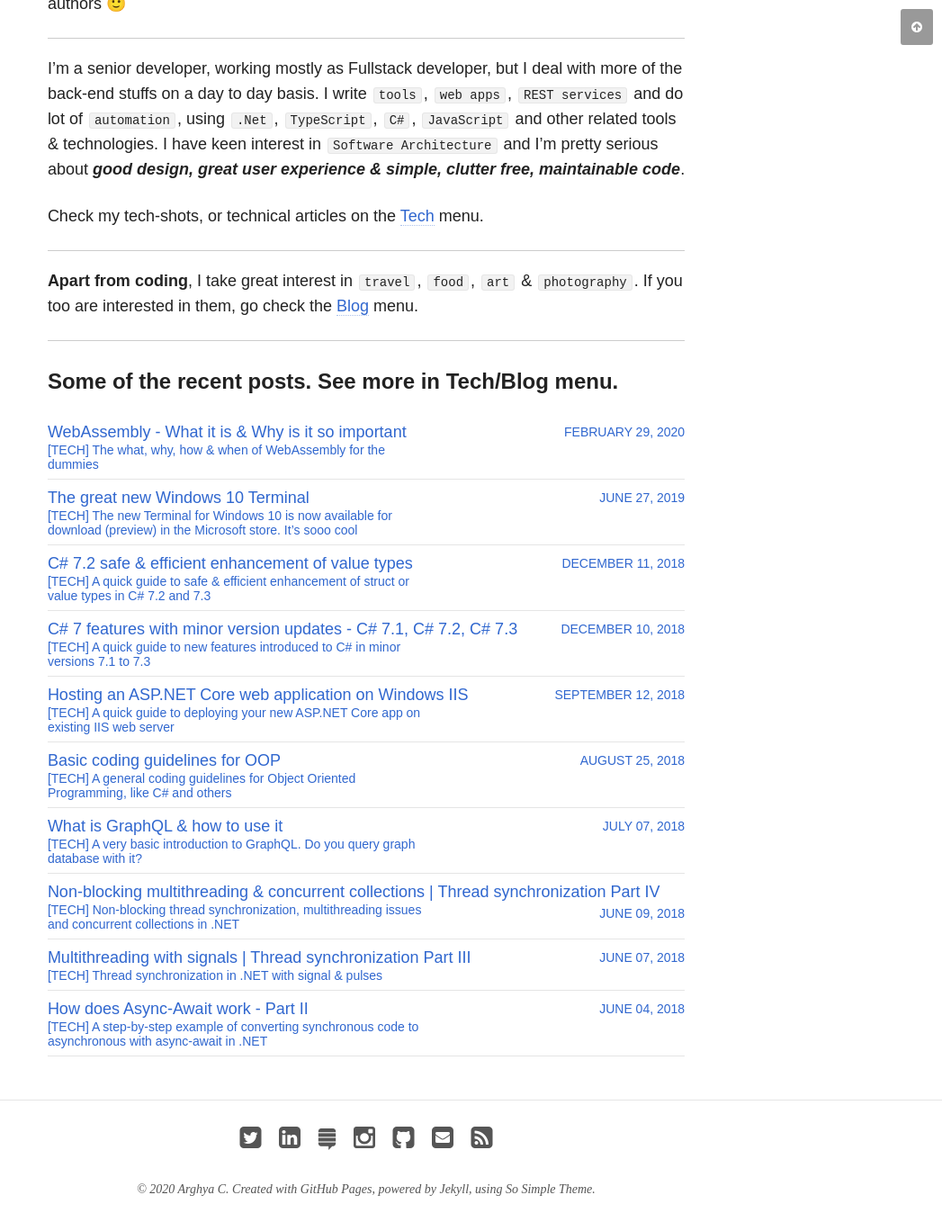
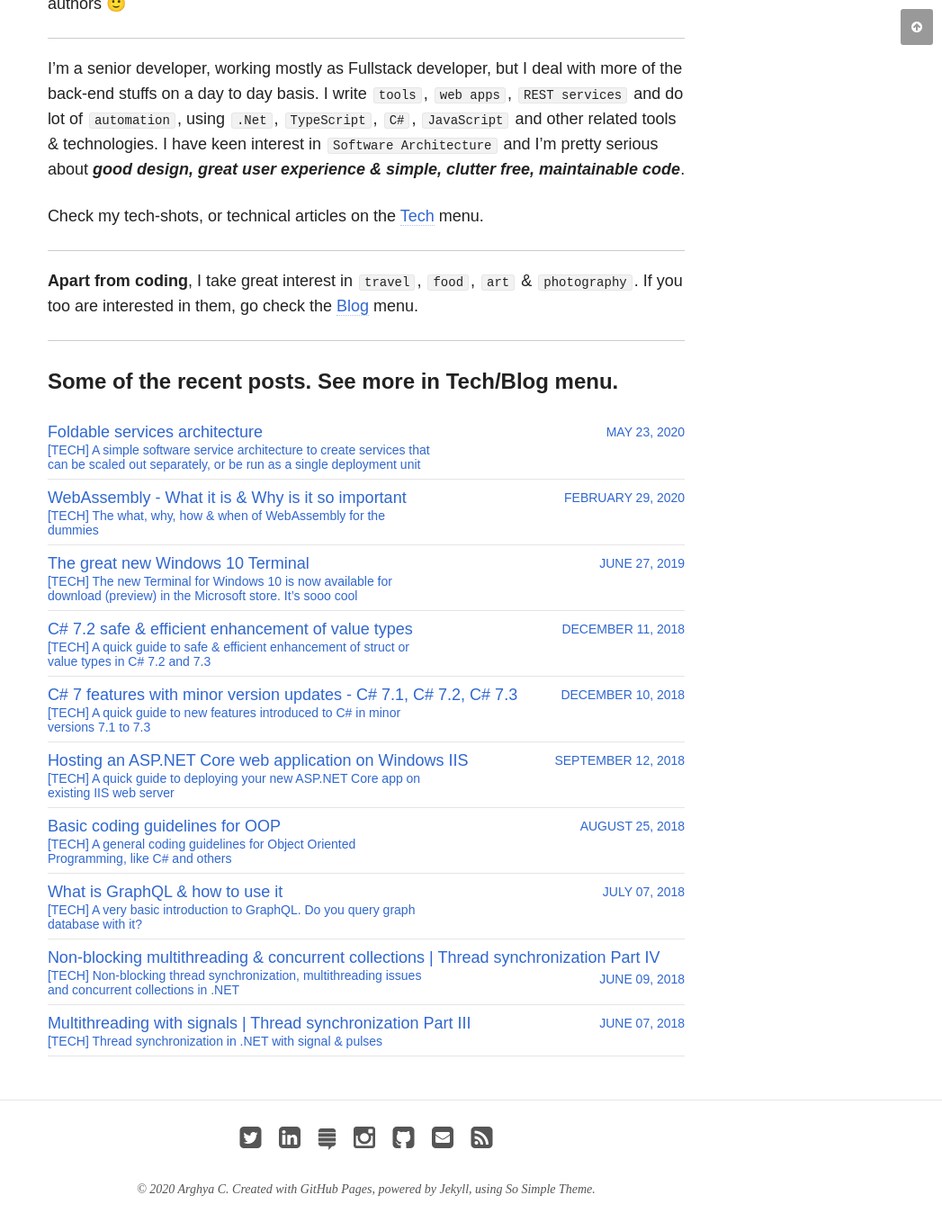
Before and after one commit to chakrabar/chakrabar.github.io, a Jekyll site: the page built from index.md, in a window 1280 px wide and 1400 px high, scrolled down 786 px. Shown: the top 1368 px of the window at 90% size, without its empty margins (233-1280 px from the left). Built offline with Jekyll 4.4.1, drawn with Linux system fonts in a browser that asks for light colours; nearby versions of some CDN libraries; some of the changed lines change nothing that is shown.

Commit message:
Foldable services architecture

```diff
--- a/_posts/articles/2020-05-23-foldable-services-architecture.md
+++ b/_posts/articles/2020-05-23-foldable-services-architecture.md
@@ -1,70 +1,87 @@
 ---
 layout: post
 title: "Foldable services architecture"
-excerpt: "A simple software service architecture to create services that can be scaled out separately, or be run a single set of service end-points"
+excerpt: "A simple software service architecture to create services that can be scaled out separately, or be run as a single deployment unit"
 date: 2020-05-23
 tags: [dev, programming, web, api, services, webservice, rest, microservices, soa]
 categories: articles
 image:
-  feature: posts/services/services_02.png
+  feature: posts/services/office-wework-8.jpg
 comments: true
 share: true
-published: false
+published: true
+modified: 2020-08-04T23:55:15+05:30
 ---
+
+# Foldable micro-services
+
+In this short article I'll describe an _approach for building a set of services, which can be deployed as separate services, or a single service with multiple end-points, without any major change in code_.
+
+Though I have said _"micro-services"_ in the heading, it does not have anything to do with the _"standard notion of microservices"_, rather it simply means a bunch of lean services which can exist own their own without necessarily depending on the other services. So, that can be the common type of `microservices`, or `SOA` done the right way (not heavy, multi-fucntional, monolithic services) or just any type of `web services`.
+
+We can say this is a `design pattern`, but I'd rather think of this just as a design idea, that applies to a very specific use case, as described below.
+
+> I need to build a set of independent web services. I want deployment flexibility. I may want to deploy them as independent services on separate servers, or containers. Or in some cases, I'd want to deploy them as a single set of services, deployed as a single deployment unit. And between this move, I do not want a major code change. When deployed as single service, we'd want inter-service calls to be direct function calls rather that API calls, for performance & resources!
+
+Following is a design approach for the problem statement above that worked for us, and I guess it might help others as well.
 
 ## Foldable services architecture - Rationale
 
-* In the long term, we want to deploy the application (web front-end & back-end services) on cloud
-* For initial release, we may want to deploy everything locally behind a local web server
-* For local client, we do not want to get into the complexity of multiple services, service orchestration etc.
-* In future, we’d want to deploy the services as bunch of lean/micro services (the DB might be shared though) behind an API Gateway, with public Auth integrated
+This is what we want from our services
+
+* In the long term, we want to deploy the web services on cloud
+* We’d want to deploy the services as bunch of lean/micro services, behind an API Gateway, with public Auth integrated
+* But for some customers, we may also want to deploy everything locally behind a single local web server
+* For local deployment, we do not want to get into the complexity of multiple services, containers, api gateway, service orchestration etc.
 * In the move from local client to cloud, we want full reuse of code, with least amount of throw-away code
-* While in local client, for simplicity & performance, we’d want inter-service communication as plain function calls across DLLs (the web front-end calls the back-end through HTTP based APIs)
-* In cloud deployment, those inter-service calls will become HTTP based API calls (no change for FE)
+* While in local client, for simplicity & performance, we’d want inter-service communication as plain function calls across DLLs
+* In cloud deployment, those inter-service calls will become HTTP based API calls. This should not affect the external APIs exposed for clients to use
 
 ## Common standard
 
-* All the services are implemented in .NET Standard/Core
-* Each service is a separate solution (with one or more projects)
-* All the service solutions are part of a bigger solution
+* All the services are implemented in the same language/platform/intermediate language (e.g. `JVM` or `.NET Core`)
+* Each service is a separate solution/deployable (with one or more projects/modules)
+* All the service solutions are part of one bigger solution
     * Easier code sharing with common projects
-    * Easy to expose all service APIs together (initial release)
-    * For common models, there is a shared models projects
-* All public API definitions are defined in a common API Contracts layer/project
+    * Easy to expose all service APIs together (single deployment)
+    * For common models, there should be `shared models` (POJO/POCO)
+* All public API definitions are defined in a common `API Contracts` layer/project
     * All services/projects can refer to the API Contracts project
     * API Contracts project refers only to the shared models project
-    * If required, some domain agnostic projects like Utilities, Data Access can also be shared
+    * If required, some domain agnostic projects like `Utilities`, `Data Access` can also be shared
 * The API end-points
-    * There is an API Functions layer that actually implements the API Contracts in full, i.e. no additional code is required to achieve the required API functionalities beyond this
-    * Above that, there’d be a very thin API Layer which will simply expose the API Functions as network callable API end-points. In .NET world, those can be bunch of Controllers
+    * There is an `API Functions` layer that actually implements the API Contracts in full, i.e. no additional code is required to achieve the required API functionalities beyond this
+    * Above that, there’d be a very thin `API Layer` which will simply expose the API Functions as network callable API end-points. In `MVC` world, those can be bunch of simple `Controllers`
     * The Controllers can have security, auth, caching etc. API functionalities plugged in, but there should be 0 (zero) application/domain logic
-* In the move from client app to cloud, nothing changes for the front-end. It still calls the same HTTP based APIs, with exact same contracts. Only the base URL will change from local URL to public API Gateway URLs. For public APIs, auth services will be integrated between client & services
+* In the move from single-client-app to distributed cloud deployment, nothing changes for the front-end. It still calls the same HTTP based APIs, with exact same contracts. Only the base URL will change from local URL to public API Gateway URLs. For public APIs, auth services will be integrated between client & services
 
-### Design: V1 Local client
+### Design 01: Single deployment unit
 
-* All services are installed locally behind a local web server
+* All services are installed locally behind a single web server
 * All the service APIs are exposed as a single set of APIs
 * Inter-service calls are fulfilled through direct function calls
 * NOTE: Here, the bigger outer solution is deployed as one unit
 * There is a single copy of binaries for all the common modules like Shared Models, API Contracts
 * That also means IoC/DI resolves contracts across the bigger solution
-* Also, the generic structure of service core shown on the bottom-left is not absolute. It just means that the service cores can have their own internal layers for separation of concern
+* Please note, the generic structure of service core shown on the bottom-left is not absolute. It just means that the service core can have their own internal layers for separation of concern, maintainability, testability etc.
 
 ![Image](/images/posts/services/services_01.png)
 
-### Design: Centralized web / Cloud version
+### Design 02: Distributed deployment
 
 * All services are installed on cloud, clients access them over internet
 * All the services are deployed as independent lean/micro services
 * Inter-service calls are fulfilled through API calls
 * NOTE: Here each service solution is deployed separately
     * There is a separate copy of binaries for the common modules like Shared Models, API Contracts, for each service
-    * That also means IoC/DI resolves contracts within each service project
-* Here, the API Facade layer is discarded, and each service gets it’s own API Layer
-* And there is a Network Layer in each service that basically implements the API Contracts from other services (ONLY the required ones), through HTTP calls to the actual service APIs. This layer is OPTIONAL i.e. only used if the specific service needs to communicate with other service(s)
+    * That also means IoC/DI resolves contracts only within each service project
+* Here, the `API Facade` layer is discarded, and each service gets it’s own `API Layer`
+* And there is a `Network Layer` in each service that basically implements the API Contracts from other services (ONLY the required parts), through HTTP calls to the actual service APIs. This layer is OPTIONAL i.e. only used if the specific service needs to communicate with other service(s)
 
 ![Image](/images/posts/services/services_02.png)
 
-### Cons:
+## Limitations
 
-* Bunch of NotImplemented methods in `Layer 3`
+* Possible bunch of `NotImplemented` methods in `Layer 3`
+* Works only if the whole system is written in same language or targetting a single platform/intermediate language
+* There still is small layer of code that is not re-used in both deployments (e.g. API Facade)
```
Also changed, not shown: images/posts/services/office-wework-8.jpg (added).
